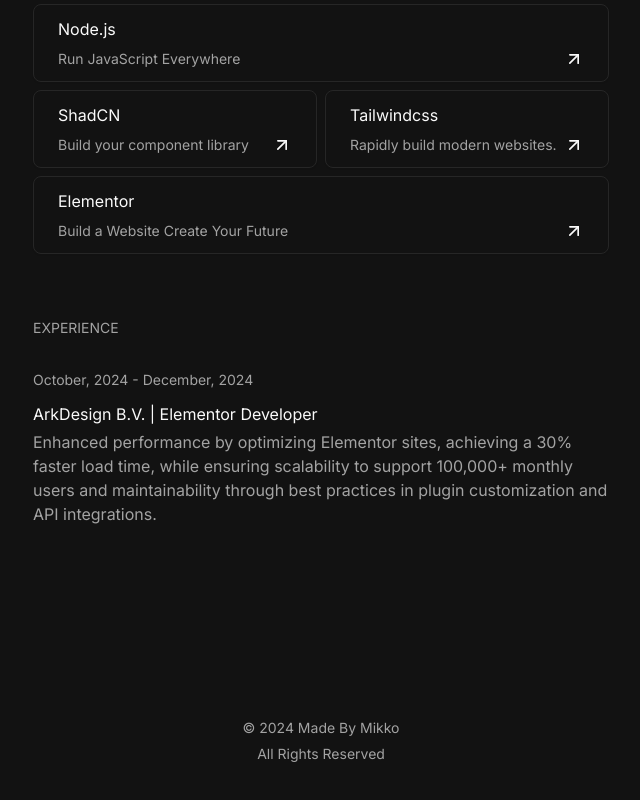
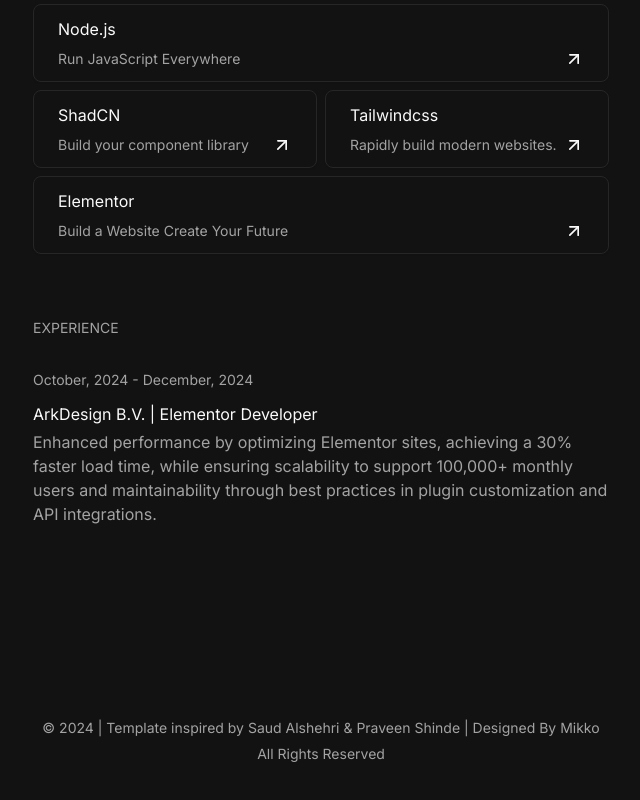
Before and after one commit to noxxxd01/mikko-portfolio, a Next.js app: page / in a window 1280 px wide. Shown: the part 2331-3131 px from the top of the page, without its empty margins (319-959 px from the left). Built offline with nearby package versions, Linux system fonts and the light colour scheme.

Commit message:
update footer

```diff
--- a/app/page.tsx
+++ b/app/page.tsx
@@ -278,7 +278,10 @@
       <div className="pt-28">
         <div className="text-center flex flex-col justify-center gap-1.5 dark:text-neutral-400">
           <CardDescription>
-            <h6>© 2024 Made By Mikko</h6>
+            <h6>
+              © 2024 | Template inspired by Saud Alshehri & Praveen Shinde |
+              Designed By Mikko
+            </h6>
           </CardDescription>
           <CardDescription>
             <h6>All Rights Reserved</h6>
```
